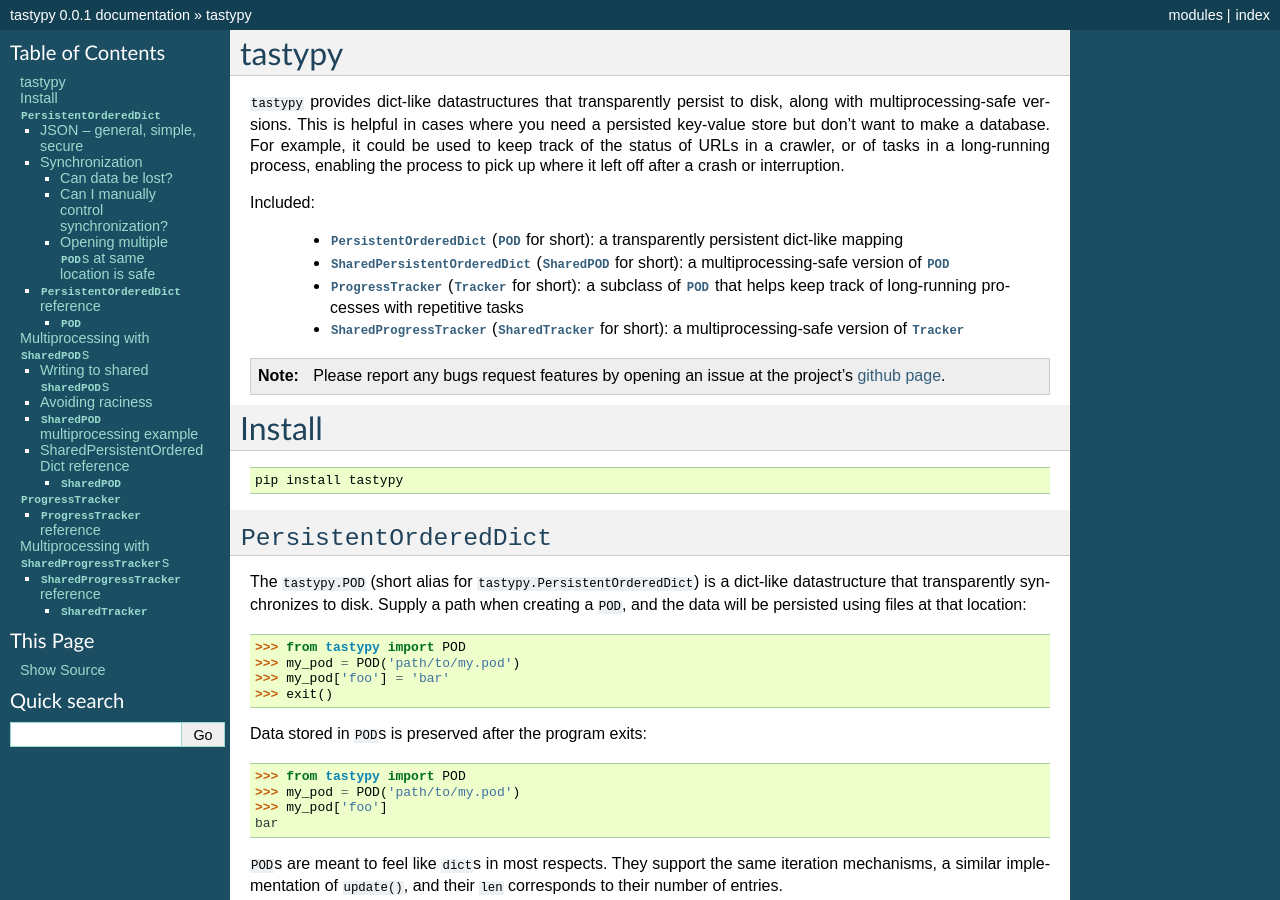
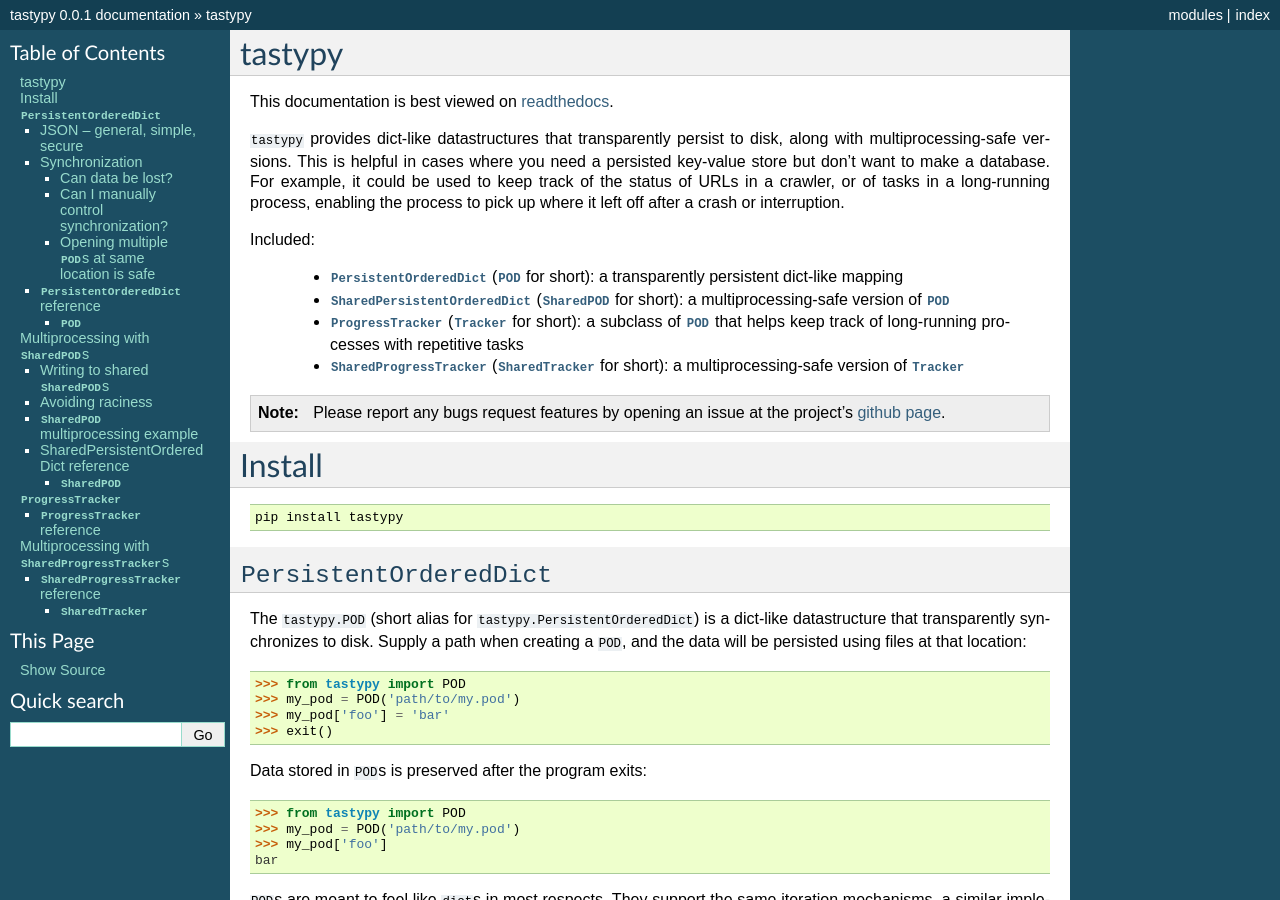
Before and after one commit to enewe101/tastypy, a Sphinx documentation site: the page built from docs/index.rst, in a window 1280 px wide and 900 px high. Built offline with Sphinx 7.4.7, drawn with Linux system fonts in a browser that asks for light colours.

Commit message:
update README

```diff
--- a/docs/index.rst
+++ b/docs/index.rst
@@ -7,6 +7,9 @@ tastypy
 =======
 
 .. py:module:: tastypy
+
+This documentation is best viewed on
+`readthedocs <http://python-tastypy.readthedocs.io/en/latest/>`_.
 
 ``tastypy`` provides dict-like datastructures that transparently persist to
 disk, along with multiprocessing-safe versions.  This is helpful in cases where you need a persisted key-value store but
```
